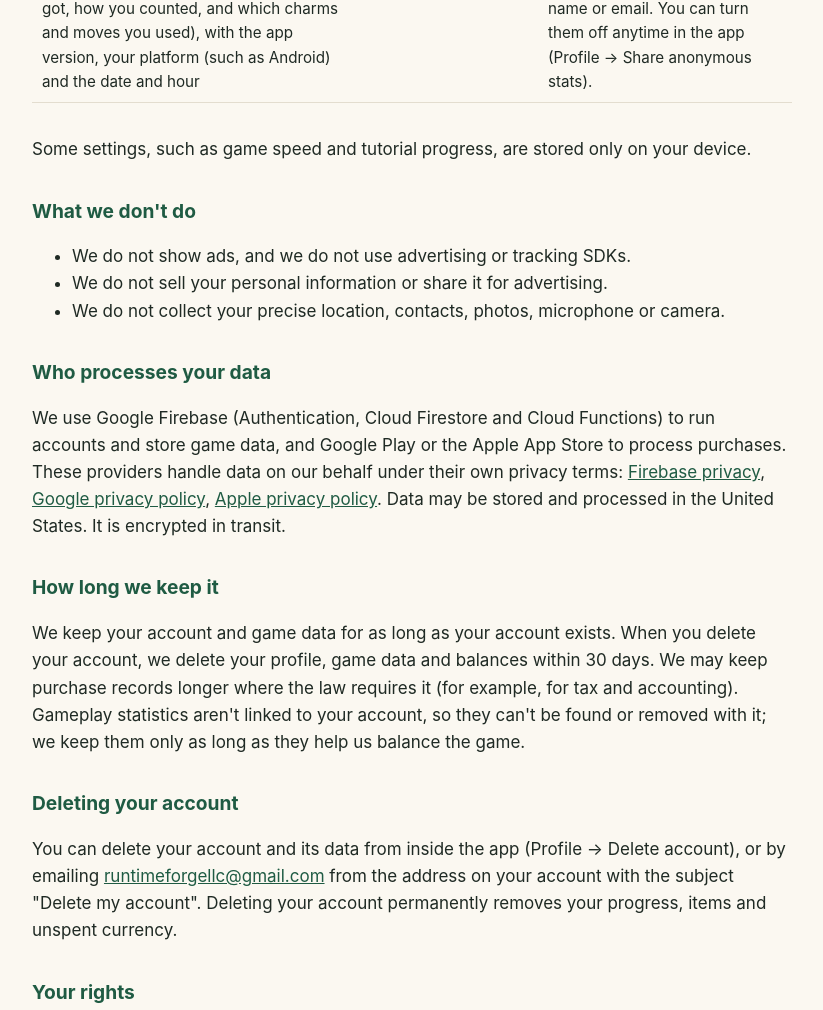
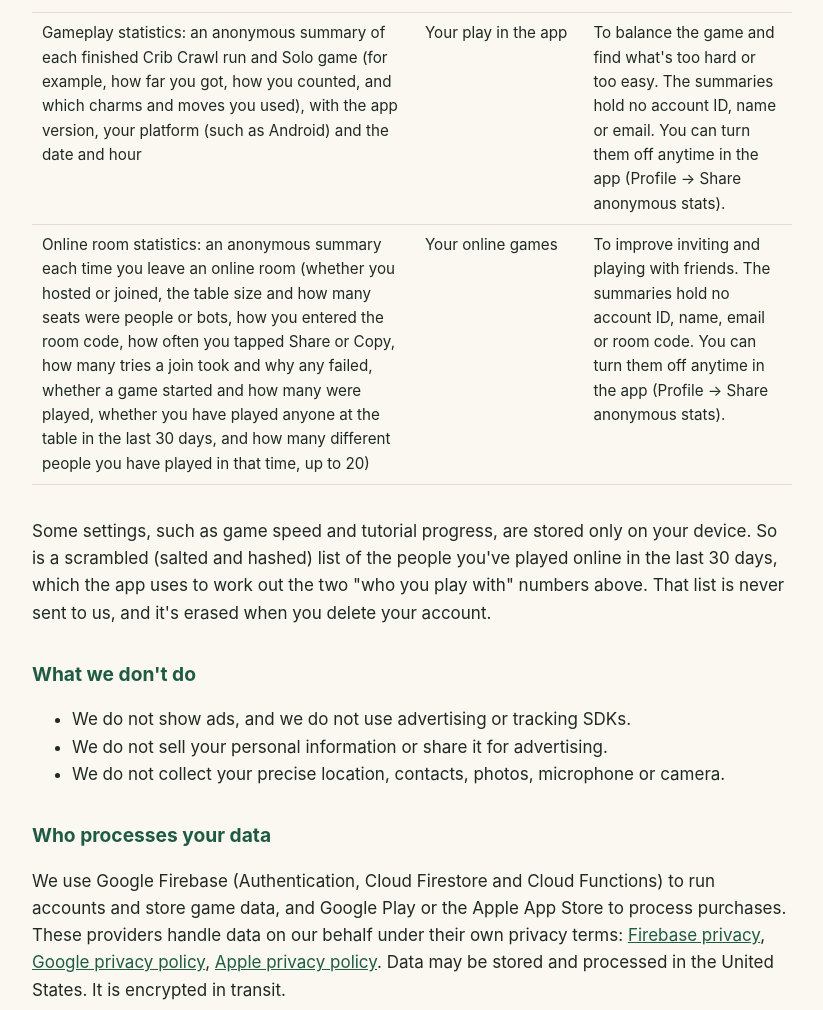
Before and after one commit to Runtime-Forge-LLC/cribbage-unleashed, a plain HTML site: page privacy/index.html in a window 1280 px wide. Shown: the part 1037-2047 px from the top of the page, without its empty margins (228-1051 px from the left). Drawn offline with Linux system fonts and the light colour scheme.

Commit message:
Privacy policy: add anonymous online room statistics

```diff
--- a/privacy/index.html
+++ b/privacy/index.html
@@ -37,9 +37,10 @@
 <tr><td>Purchase records (product, time, and the store's order or transaction ID)</td><td>Google Play or the App Store, when you buy something</td><td>To deliver what you bought, prevent fraud, and handle refunds. We never receive your card or payment details.</td></tr>
 <tr><td>Network information, including your IP address</td><td>When you play an online game</td><td>Online games connect your device directly to the other player's device, so each device sees the other's IP address. A Google STUN server helps set up that connection.</td></tr>
 <tr><td>Gameplay statistics: an anonymous summary of each finished Crib Crawl run and Solo game (for example, how far you got, how you counted, and which charms and moves you used), with the app version, your platform (such as Android) and the date and hour</td><td>Your play in the app</td><td>To balance the game and find what's too hard or too easy. The summaries hold no account ID, name or email. You can turn them off anytime in the app (Profile &rarr; Share anonymous stats).</td></tr>
+<tr><td>Online room statistics: an anonymous summary each time you leave an online room (whether you hosted or joined, the table size and how many seats were people or bots, how you entered the room code, how often you tapped Share or Copy, how many tries a join took and why any failed, whether a game started and how many were played, whether you have played anyone at the table in the last 30 days, and how many different people you have played in that time, up to 20)</td><td>Your online games</td><td>To improve inviting and playing with friends. The summaries hold no account ID, name, email or room code. You can turn them off anytime in the app (Profile &rarr; Share anonymous stats).</td></tr>
 </table>
 </div>
-<p>Some settings, such as game speed and tutorial progress, are stored only on your device.</p>
+<p>Some settings, such as game speed and tutorial progress, are stored only on your device. So is a scrambled (salted and hashed) list of the people you've played online in the last 30 days, which the app uses to work out the two "who you play with" numbers above. That list is never sent to us, and it's erased when you delete your account.</p>
 
 <h2>What we don't do</h2>
 <ul>
@@ -52,7 +53,7 @@
 <p>We use Google Firebase (Authentication, Cloud Firestore and Cloud Functions) to run accounts and store game data, and Google Play or the Apple App Store to process purchases. These providers handle data on our behalf under their own privacy terms: <a href="https://firebase.google.com/support/privacy">Firebase privacy</a>, <a href="https://policies.google.com/privacy">Google privacy policy</a>, <a href="https://www.apple.com/legal/privacy/">Apple privacy policy</a>. Data may be stored and processed in the United States. It is encrypted in transit.</p>
 
 <h2>How long we keep it</h2>
-<p>We keep your account and game data for as long as your account exists. When you delete your account, we delete your profile, game data and balances within 30 days. We may keep purchase records longer where the law requires it (for example, for tax and accounting). Gameplay statistics aren't linked to your account, so they can't be found or removed with it; we keep them only as long as they help us balance the game.</p>
+<p>We keep your account and game data for as long as your account exists. When you delete your account, we delete your profile, game data and balances within 30 days. We may keep purchase records longer where the law requires it (for example, for tax and accounting). Gameplay and online room statistics aren't linked to your account, so they can't be found or removed with it; we keep them only as long as they help us balance the game.</p>
 
 <h2>Deleting your account</h2>
 <p>You can delete your account and its data from inside the app (Profile &rarr; Delete account), or by emailing <a href="mailto:runtimeforgellc@gmail.com">runtimeforgellc@gmail.com</a> from the address on your account with the subject "Delete my account". Deleting your account permanently removes your progress, items and unspent currency.</p>
```
